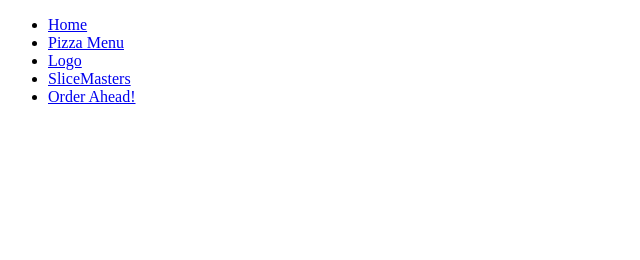
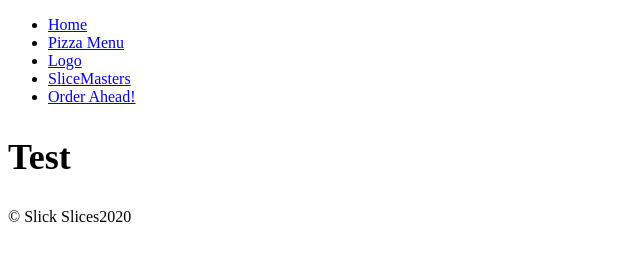
Before and after one commit to ebuyco/ShiftJ, a Gatsby site in the folder gatsby/: page /beers in a window 1280 px wide. Shown: the whole page, without its empty margins (0-640 px from the left). Built offline with nearby package versions, Linux system fonts and the light colour scheme; Gatsby itself is replaced by a stand-in of ours.

Commit message:
added_js

```diff
--- /dev/null
+++ b/gatsby/gatsby-browser.js
@@ -0,0 +1,6 @@
+import Layout from './src/components/Layout';
+import React from 'react';
+
+export function wrapPageElement({ element, props }) {
+  return <Layout {...props}>{element}</Layout>;
+}
--- /dev/null
+++ b/gatsby/gatsby-ssr.js
@@ -0,0 +1,6 @@
+import Layout from './src/components/Layout';
+import React from 'react';
+
+export function wrapPageElement({ element, props }) {
+  return <Layout {...props}>{element}</Layout>;
+}
--- /dev/null
+++ b/gatsby/src/components/Footer.js
@@ -0,0 +1,12 @@
+import React from 'react';
+
+export default function Footer() {
+  return (
+    <footer>
+      <p>
+        &copy; Slick Slices
+        {new Date().getFullYear()}
+      </p>
+    </footer>
+  );
+}
--- /dev/null
+++ b/gatsby/src/components/Layout.js
@@ -0,0 +1,13 @@
+import Footer from './Footer';
+import Nav from './Nav';
+import React from 'react';
+
+export default function Layout({ children }) {
+  return (
+    <>
+      <Nav />
+      <h2>{children}</h2>
+      <Footer />
+    </>
+  );
+}
--- a/gatsby/src/pages/beers.js
+++ b/gatsby/src/pages/beers.js
@@ -1,10 +1,9 @@
-import Nav from '../components/Nav';
 import React from 'react';
 
 export default function BeerPage() {
   return (
     <div>
-      <Nav />
+      <h2>Test</h2>
     </div>
   );
 }
--- a/gatsby/src/pages/index.js
+++ b/gatsby/src/pages/index.js
@@ -1,10 +1,8 @@
-import Nav from '../components/Nav';
 import React from 'react';
 
 export default function HomePage() {
   return (
     <>
-      <Nav />
       <div>Sample</div>;
     </>
   );
--- a/gatsby/src/pages/slicemaster.js
+++ b/gatsby/src/pages/slicemaster.js
@@ -1,10 +1,8 @@
-import Nav from '../components/Nav';
 import React from 'react';
 
 export default function SlicemasterPage() {
   return (
     <div>
-      <Nav />
       <h1>Hey Im Ernie Buyco</h1>
     </div>
   );
```
Also changed, not shown: gatsby/src/pages/pizzas.js (added, +9 -0 lines).
